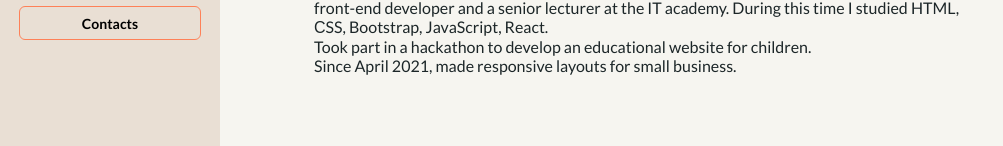
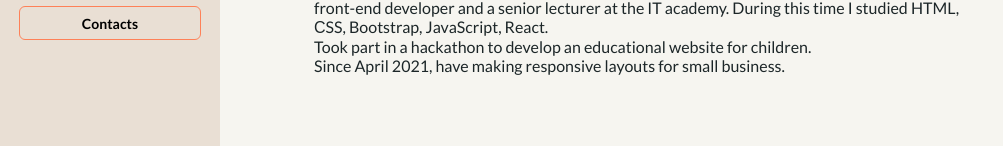
Before and after one commit to TimTimi4/CV, a React (Create React App) app: page / in a window 1280 px wide. Shown: the part 422-568 px from the top of the page, without its empty margins (0-1003 px from the left). Built offline with nearby package versions, Linux system fonts and the light colour scheme; a web font is replaced by a local one.

Commit message:
edit about me text

```diff
--- a/src/pages/About/index.jsx
+++ b/src/pages/About/index.jsx
@@ -39,7 +39,7 @@ const About = () => (
           During this time I studied HTML, СSS, Bootstrap, JavaScript, React.
         </p>
         <p>Took part in a hackathon to develop an educational website for children.</p>
-        <p>Since April 2021, made responsive layouts for small business.</p>
+        <p>Since April 2021, have making responsive layouts for small business.</p>
       </ThirdTextBlock>
     </Wrapper>
   </PageTemplate>
```
